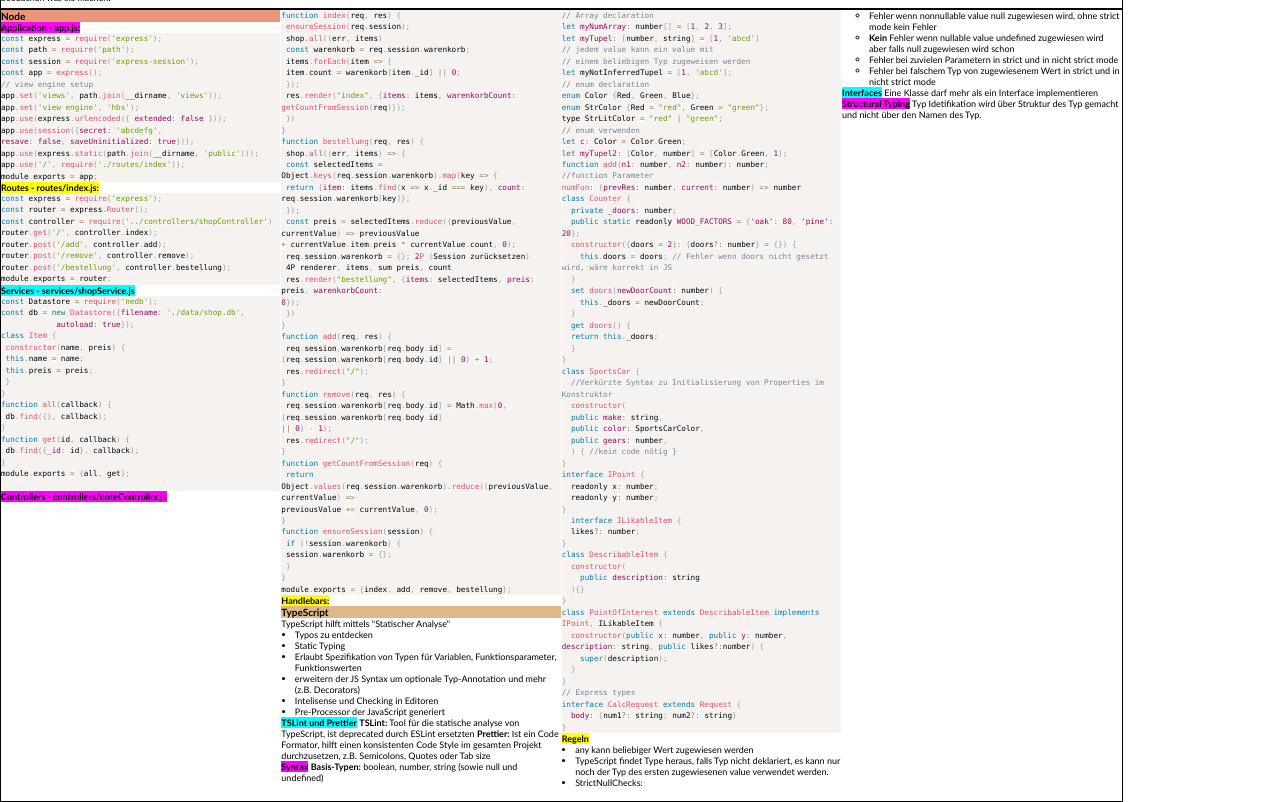
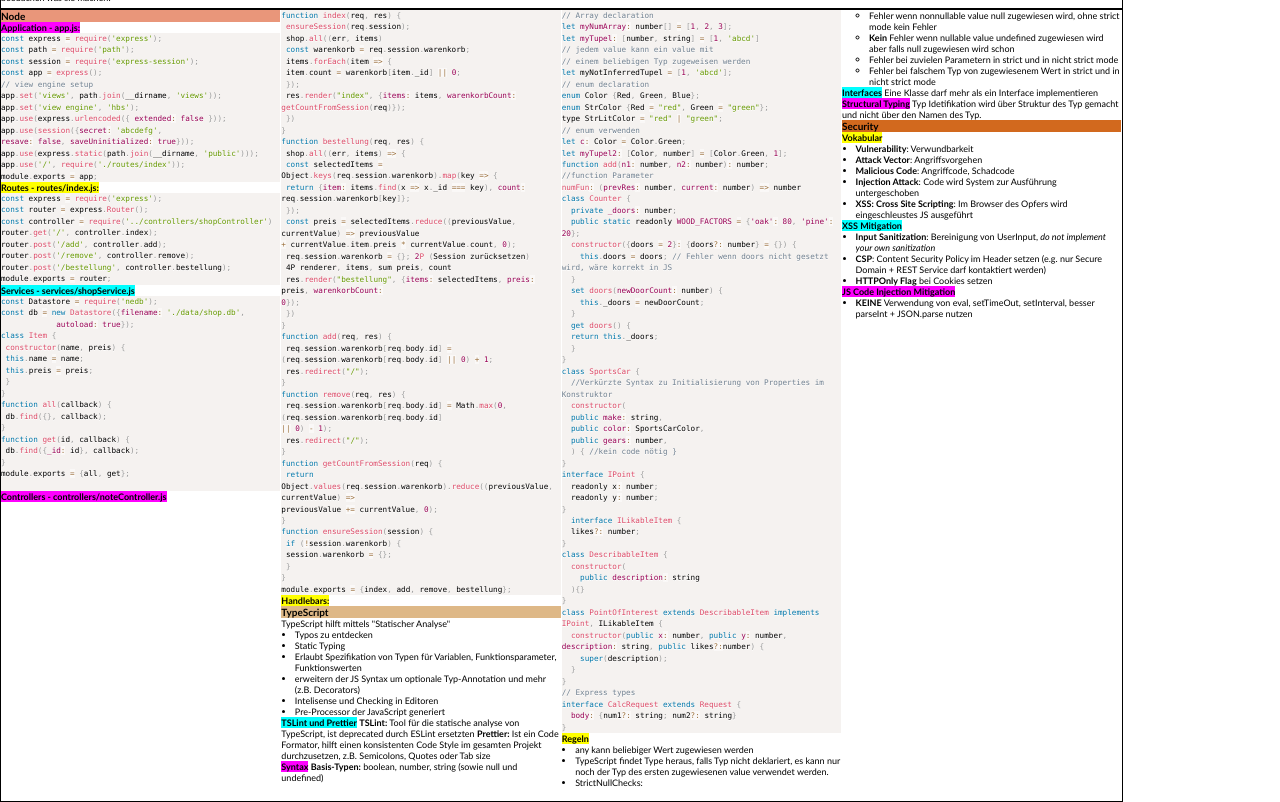
Before and after one commit to David--K/WED2-Spick, a website: page index.html in a window 1280 px wide. Shown: the part 785-1587 px from the top of the page. Drawn offline with nearby package versions, Linux system fonts and the light colour scheme; files that its build step writes are made by us from their sources.

Commit message:
add Security

```diff
--- a/index.html
+++ b/index.html
@@ -484,6 +484,28 @@ interface CalcRequest extends Request {
     <h2>Interfaces</h2> Eine Klasse darf mehr als ein Interface implementieren
     <h2>Structural Typing</h2> Typ Idetifikation wird über Struktur des Typ gemacht und nicht über den Namen des Typ.
 
+
+
+
+    <h1>Security</h1>
+    <h2>Vokabular</h2>
+    <ul>
+      <li><strong>Vulnerability</strong>: Verwundbarkeit</li>
+      <li><strong>Attack Vector</strong>: Angriffsvorgehen</li>
+      <li><strong>Malicious Code</strong>: Angriffcode, Schadcode</li>
+      <li><strong>Injection Attack</strong>: Code wird System zur Ausführung untergeschoben</li>
+      <li><strong>XSS: Cross Site Scripting</strong>: Im Browser des Opfers wird eingeschleustes JS ausgeführt</li>
+    </ul>
+    <h2>XSS Mitigation</h2>
+    <ul>
+      <li><strong>Input Sanitization</strong>: Bereinigung von UserInput, <i>do not implement your own sanitization</i></li>
+      <li><strong>CSP</strong>: Content Security Policy im Header setzen (e.g. nur Secure Domain + REST Service darf kontaktiert werden)</li>
+      <li><strong>HTTPOnly Flag</strong> bei Cookies setzen</li>
+    </ul>
+    <h2>JS Code Injection Mitigation</h2>
+    <ul>
+      <li><strong>KEINE</strong> Verwendung von eval, setTimeOut, setInterval, besser parseInt + JSON.parse nutzen</li>
+    </ul>
 </div>
 
 <script src="./node_modules/prismjs/prism.js"></script>
```
